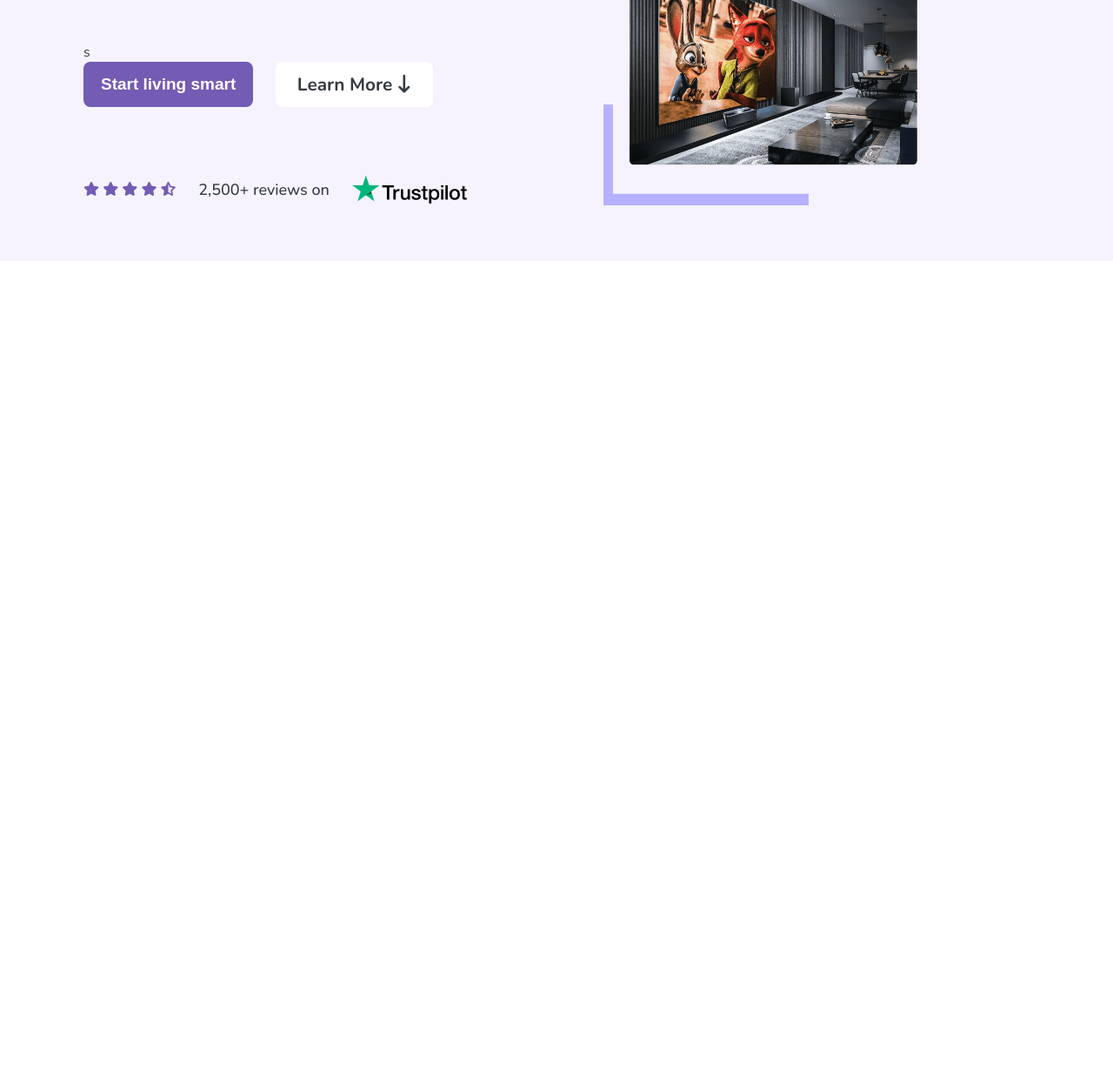
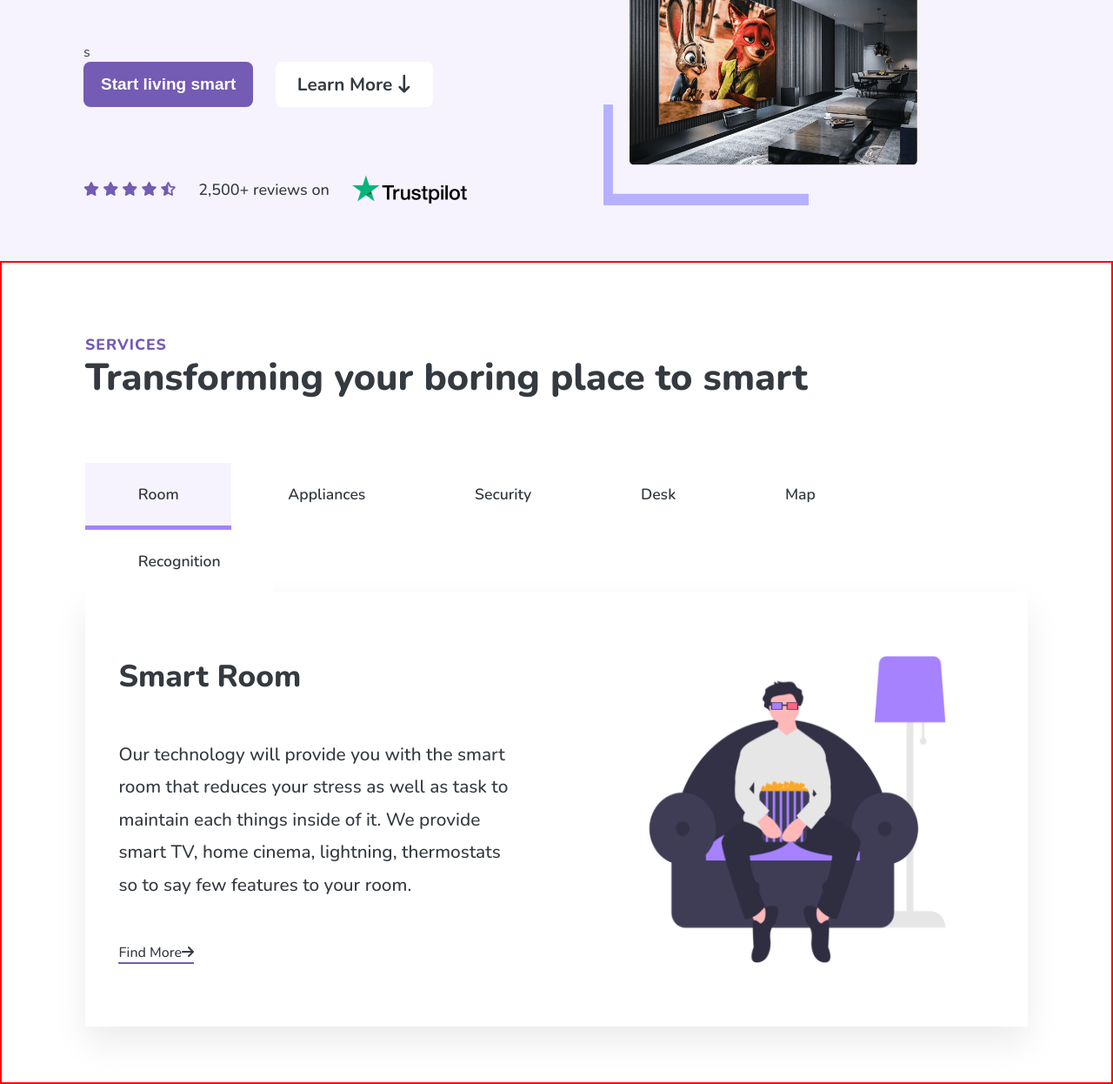
Before and after one commit to Adhikaridinbandhu/MinalTech, a plain HTML site: page pages/index.html in a window 1280 px wide. Shown: the part 534-1780 px from the top of the page at 87% size. Before the commit the page ends 834 px from the top, so only its background shows below. Drawn offline with nearby package versions, Linux system fonts and the light colour scheme; files whose address does not match are found by name.

Commit message:
service section work complete

```diff
--- a/css/common.css
+++ b/css/common.css
@@ -36,3 +36,29 @@ body {
   border: none;
   cursor: pointer;
 }
+.container {
+  border: 2px solid red;
+  padding: 4rem 6rem;
+}
+.sub-heading {
+  font-size: 1.1rem;
+  font-weight: 800;
+  letter-spacing: 1px;
+  text-transform: uppercase;
+  color: var(--color-primary);
+}
+.secondary-heading {
+  font-size: 2.7rem;
+  line-height: 1.2;
+  font-weight: 800;
+}
+.content-heading {
+  font-size: 2.2rem;
+  font-weight: 800;
+}
+.content-para {
+  margin-top: 3rem;
+  font-size: 1.3rem;
+  font-weight: 500;
+  line-height: 1.8;
+}
--- /dev/null
+++ b/css/service.css
@@ -0,0 +1,47 @@
+.service-section-header {
+  margin-top: 1.1rem;
+}
+.service-btn-container {
+  margin-top: 4.5rem;
+}
+.service-btn {
+  font-size: 1.1rem;
+  font-weight: 600;
+  padding: 1.5rem 3.8rem;
+  border: none;
+  border-radius: 0;
+  background-color: var(--color-white);
+  font-family: inherit;
+  color: #343a40;
+  cursor: pointer;
+}
+.service-btn:hover {
+  background-color: #f6f3ff;
+}
+.service-btn-first {
+  border-bottom: 5px solid #a682ff;
+  background-color: #f6f3ff;
+}
+.smartroom-wrapper {
+  display: flex;
+  gap: 6.5rem;
+  padding: 4.5rem 2.4rem;
+  box-shadow: 0 1.2rem 2.4rem rgba(0, 0, 0, 0.08);
+}
+.smartroom-find-link {
+  list-style: none;
+  border-bottom: 2px solid var(--color-primary);
+  margin-top: 3rem;
+  font-family: 1.2rem;
+  font-weight: 500;
+  cursor: pointer;
+  width: 87px;
+  transition: border-bottom 1s ease;
+}
+
+.smartroom-find-link:hover {
+  border-bottom: 2px solid transparent;
+}
+.smart-room-img {
+  width: 45%;
+}
--- a/pages/index.html
+++ b/pages/index.html
@@ -5,6 +5,7 @@
     <meta name="viewport" content="width=device-width, initial-scale=1.0" />
     <link rel="stylesheet" href="../css/common.css" />
     <link rel="stylesheet" href="../css/style.css" />
+    <link rel="stylesheet" href="../css/service.css" />
     <script src="script.js"></script>
     <script
       src="https://kit.fontawesome.com/a403c0647d.js"
@@ -71,5 +72,43 @@
       </div>
       <img class="hero-img" src="../image/hero-img.webp" alt="hero-image" />
     </div>
+
+    <!-- service-section -->
+
+    <div class="container">
+      <div class="service-section-header">
+        <span class="sub-heading">services</span>
+        <h2 class="secondary-heading">
+          Transforming your boring place to smart
+        </h2>
+      </div>
+      <div class="service-btn-container">
+        <button class="service-btn service-btn-first">Room</button>
+        <button class="service-btn">Appliances</button>
+        <button class="service-btn">Security</button>
+        <button class="service-btn">Desk</button>
+        <button class="service-btn">Map</button>
+        <button class="service-btn">Recognition</button>
+      </div>
+      <div class="smartroom-wrapper">
+        <div class="smartroom-text-wrapper">
+          <h2 class="content-heading">Smart Room</h2>
+          <p class="content-para">
+            Our technology will provide you with the smart room that reduces
+            your stress as well as task to maintain each things inside of it. We
+            provide smart TV, home cinema, lightning, thermostats so to say few
+            features to your room.
+          </p>
+          <li class="smartroom-find-link">
+            Find More<i class="fa-solid fa-arrow-right"></i>
+          </li>
+        </div>
+        <img
+          class="smart-room-img"
+          src="../image/service section/smart-room.png"
+          alt=""
+        />
+      </div>
+    </div>
   </body>
 </html>
```
Also changed, not shown: image/service section/smart-room.png (added).
